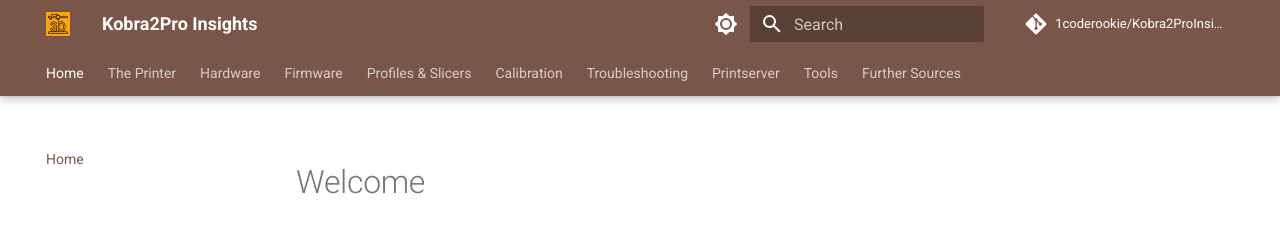
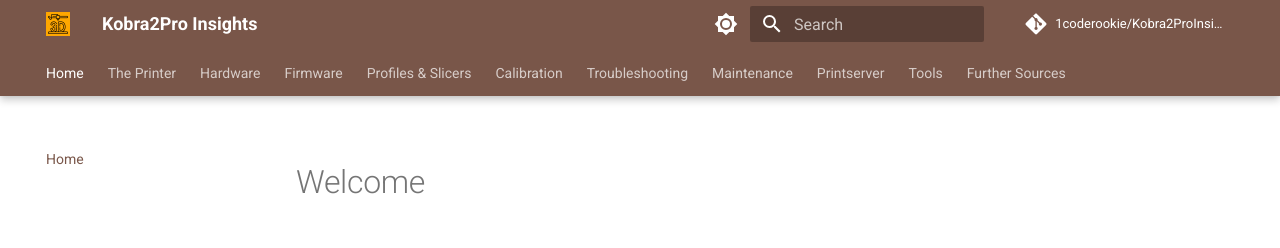
Before and after one commit to 1coderookie/Kobra2ProInsights, an MkDocs documentation site: the page built from docs/index.md, in a window 1280 px wide. Shown: the top 248 px of the page. Built offline with MkDocs 1.6.1 and Material for MkDocs 9.7.7, drawn with Linux system fonts in a browser that asks for light colours; comment, search, counter and statistics services are not loaded.

Commit message:
Update mkdocs.yml

```diff
--- a/mkdocs.yml
+++ b/mkdocs.yml
@@ -145,6 +145,7 @@
   - Profiles & Slicers: 'profiles.md'
   - Calibration: 'calibration.md'
   - Troubleshooting: 'troubleshooting.md'
+  - Maintenance: 'maintenance.md'
   - Printserver: 'printserver.md'
   - Tools: 'tools.md'
   - Further Sources: 'further_sources.md'
```
